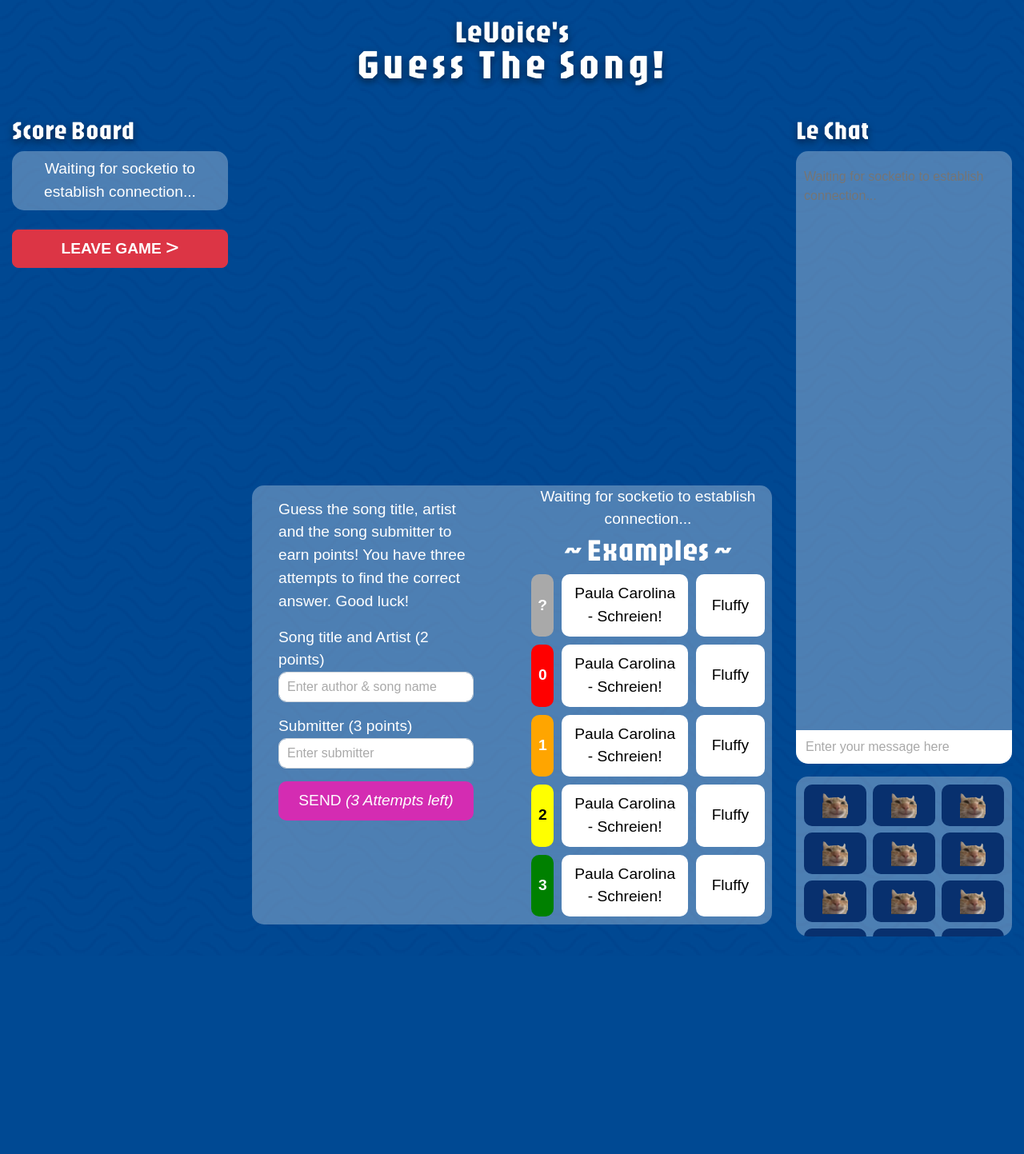
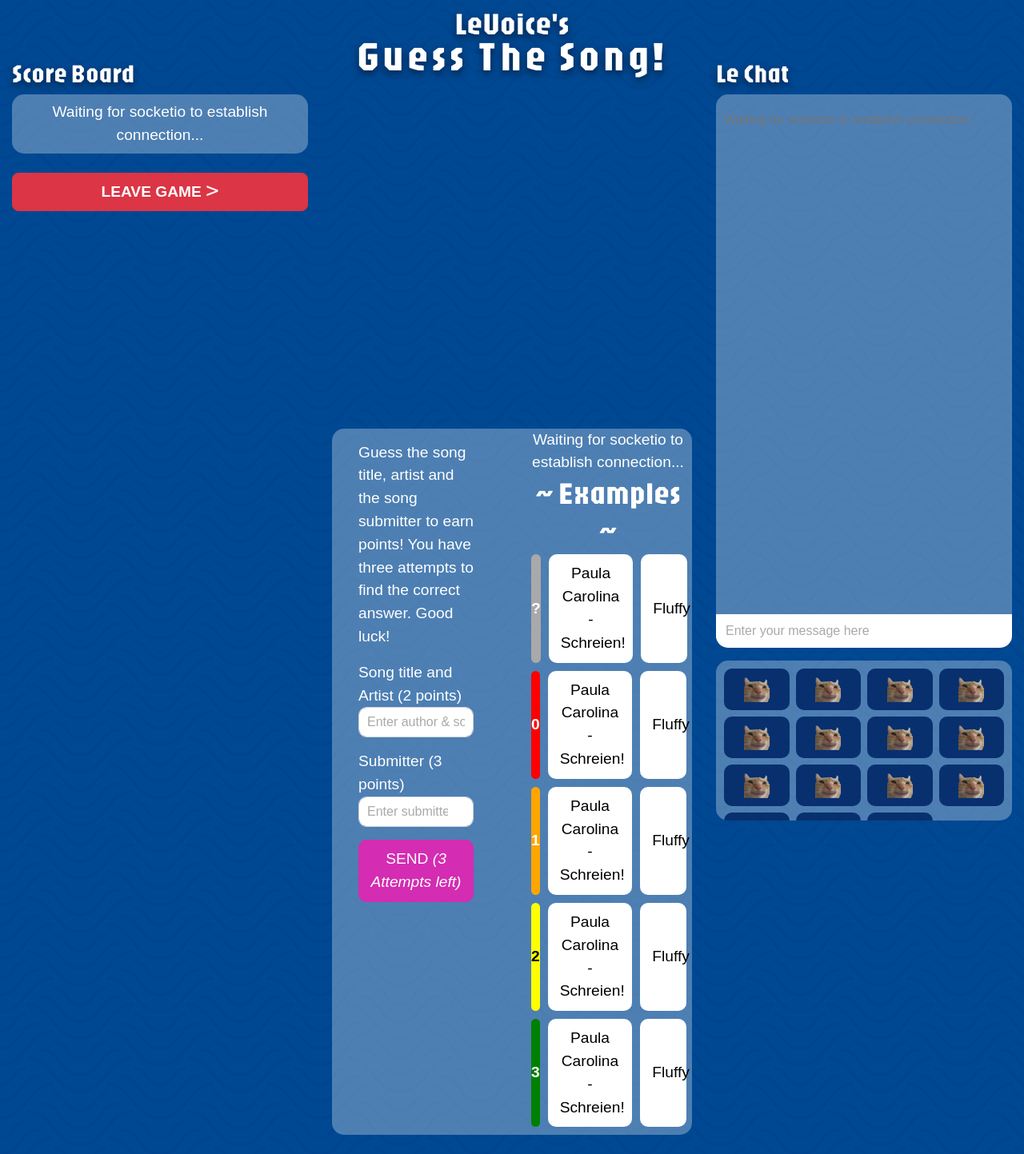
Before and after one commit to cutefluffyfox/guess-the-song-game, a Flask app: page /room in a window 1280 px wide. Shown: the whole page at 80% size. Before the commit the page ends 1171 px from the top, so only its background shows below. Run offline with Flask 3, Linux system fonts and the light colour scheme; the visitor is signed in with stand-in values (Sample User, id 1); parts of the project's set-up code (start-up, migrations or seed data) failed here and were passed over; some libraries are stand-ins or nearby versions; some web fonts are replaced.

Commit message:
Small Html and CSS changes
Small changes for 1080p resolution screens.

```diff
--- a/static/style.css
+++ b/static/style.css
@@ -13,8 +13,8 @@ body {
   font-family: "RobotoFlex-regular", sans-serif !important;
   font-size: clamp(1rem, 3dvw, 1.2rem);
 align-content: center;
-      padding-top: 30px;
-      padding-bottom: 30px;
+      padding-top: 20px;
+      padding-bottom: 20px;
 }
 
 .form-signin {
@@ -198,7 +198,7 @@ textarea {
 
 .container-grid {
   display: grid;
-  grid-template-columns: 1fr 1fr 1fr;
+  grid-template-columns: 1fr 1fr 1fr 1fr;
   background-color: dodgerblue;
   padding: 10px;
   gap: 8px;
@@ -285,7 +285,7 @@ font-weight: 600;
     color: white;
     font-size: 1rem;
     padding: 20px 10px;
-        aspect-ratio: 16 / 43;
+    aspect-ratio: 400 / 705;
     margin-bottom: -2px;
 }
 
@@ -400,15 +400,14 @@ color: white;
 
 @media (min-width:1200px){
 .col-min-width-300px{
-        width: 300px;
-    max-width: 300px !important;
-    flex: 0 0 300px;
+        width: 400px;
+    max-width: 400px !important;
+    flex: 0 0 400px;
 }
 
 .col-min-width-100p-600px{
-    width: 300px;
-    max-width: calc(100% - 600px);
-    flex: 0 0 calc(100% - 600px);
+    max-width: calc(100% - 800px);
+    flex: 0 0 calc(100% - 800px);
 }
 }
 
--- a/templates/room.html
+++ b/templates/room.html
@@ -115,7 +115,7 @@
 
 <div class="container">
   <h2 class="h4 mb-0 text-shadow" style="line-height: 0.5;">LeVoice's</h2>
-  <h1 class="h2 text-shadow">Guess The Song!</h1>
+  <h1 class="h2 text-shadow" style="margin-bottom: -53px">Guess The Song!</h1>
 
   <div class="row">
     <div class="col-xl-2 col-min-width-300px py-4">
```
